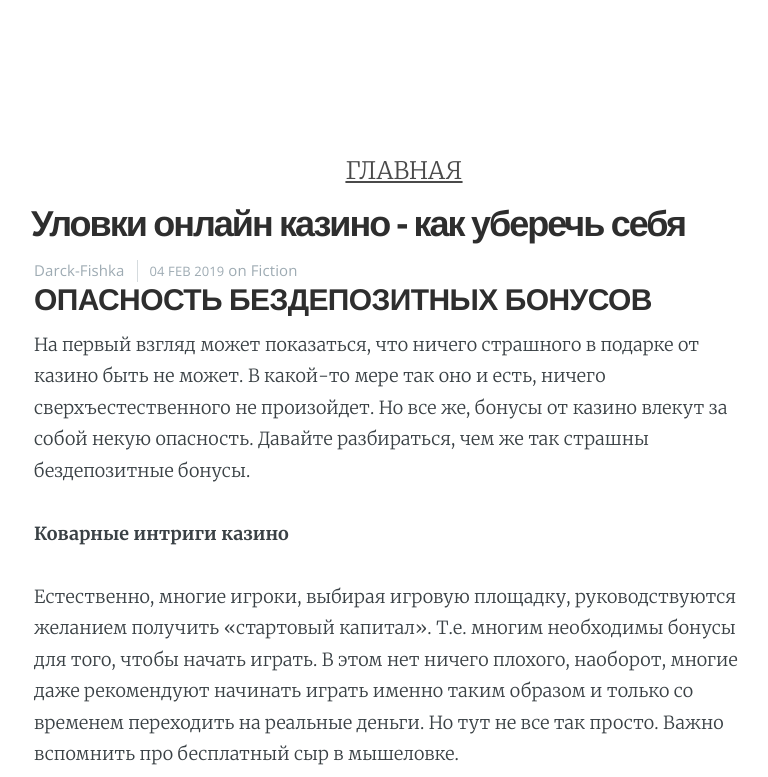
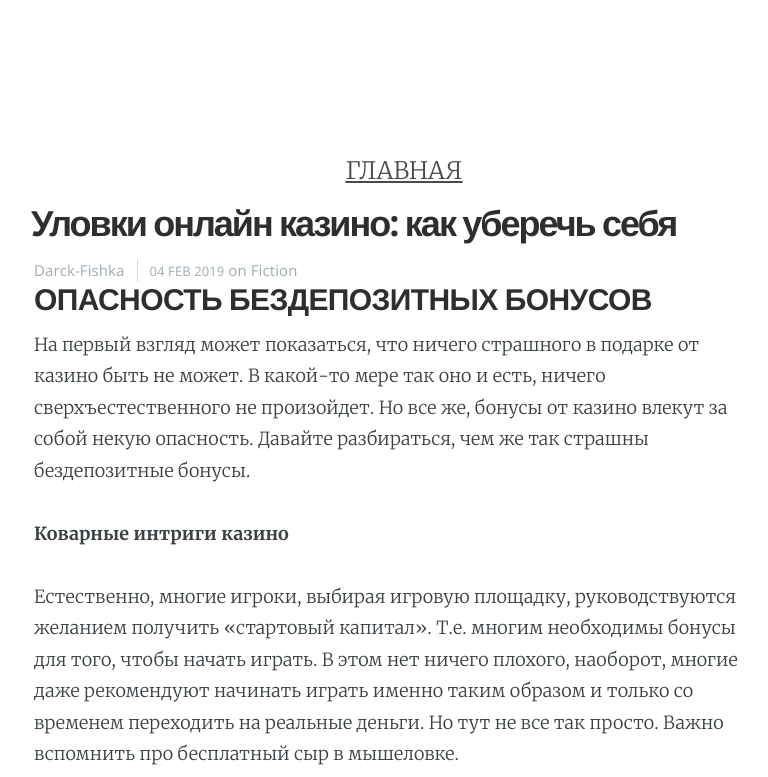
Before and after one commit to calmmoney/calmmoney.github.io, a Jekyll site: the page built from _posts/2019-02-04-vse-o-bonusah-casino.md, in a window 1280 px wide and 900 px high, cut to the strip 0-777 px from the top of the window. Shown: the whole strip, without its empty margins (251-1019 px from the left). Built offline with Jekyll 4.4.1, drawn with Linux system fonts in a browser that asks for light colours; nearby versions of some CDN libraries.

```diff
--- a/_posts/2019-02-04-vse-o-bonusah-casino.md
+++ b/_posts/2019-02-04-vse-o-bonusah-casino.md
@@ -2,7 +2,7 @@
 layout: post
 cover: false
 navigation: false
-title: Уловки онлайн казино - как уберечь себя
+title: 'Уловки онлайн казино: как уберечь себя'
 date: 2019-02-04T11:18:00.000+00:00
 tags: fiction
 subclass: post tag-fiction
```
